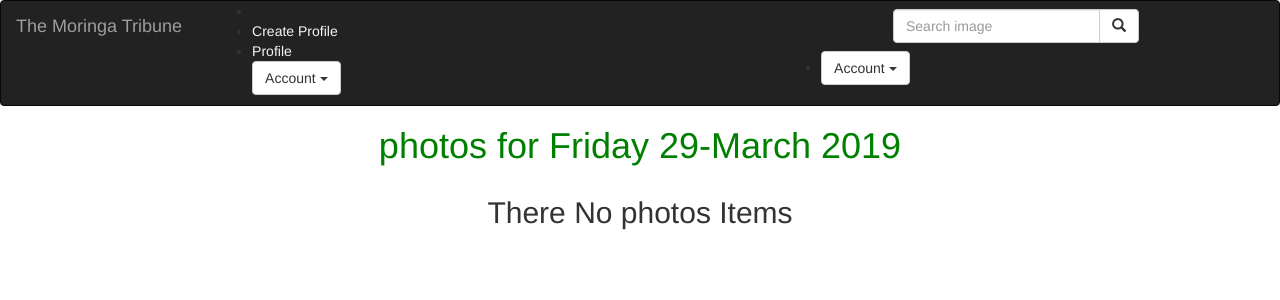
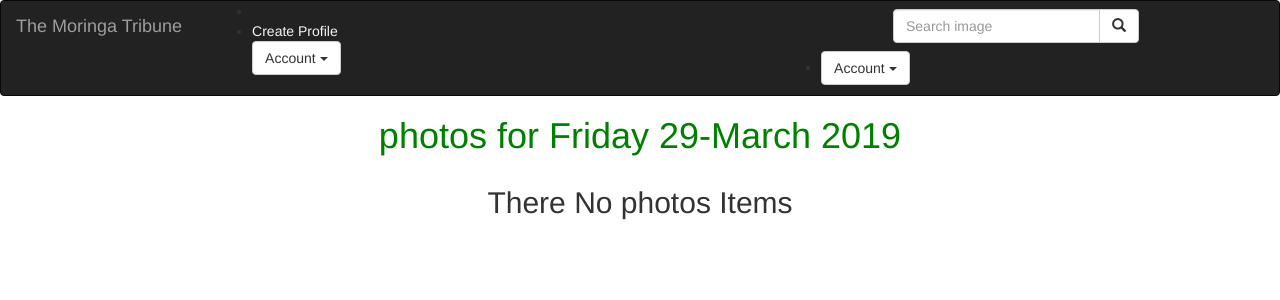
Before and after one commit to tytyne/instaphoto, a Django app: page / in a window 1280 px wide. Shown: the top 300 px of the page. Run offline with Django 3.2, Linux system fonts and the light colour scheme; the visitor is signed in with stand-in values (Sample User, id 1); data that the repository does not hold is empty; some libraries are stand-ins or nearby versions.

Commit message:
remove profile url in navbar

```diff
--- a/photos/templates/navbar.html
+++ b/photos/templates/navbar.html
@@ -28,9 +28,7 @@
                     <li class="nav-item">
                         <a class="nav-link" href="{% url 'upload_profile'%}" style="color:whitesmoke">Create Profile</a>
                     </li>
-                    <li class="nav-item">
-                        <a class="nav-link" style="cursor:pointer; color:whitesmoke" href="{% url 'profile' %}">Profile</a>
-                    </li>
+
                     <a href="#" class="dropdown-toggle btn btn-default" data-toggle="dropdown" role="button" aria-expanded="false">Account
                     <span class="caret"></span>
                 </a>
```
